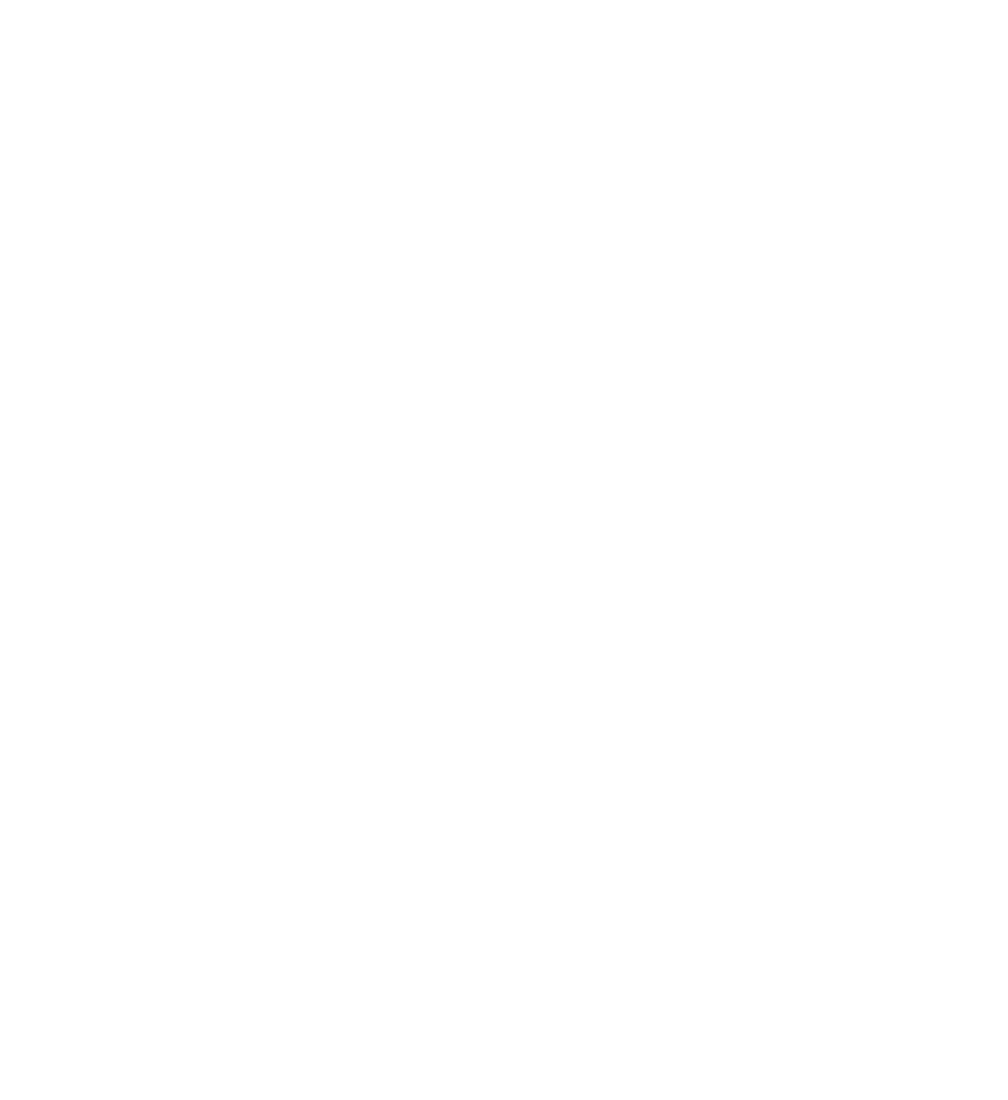
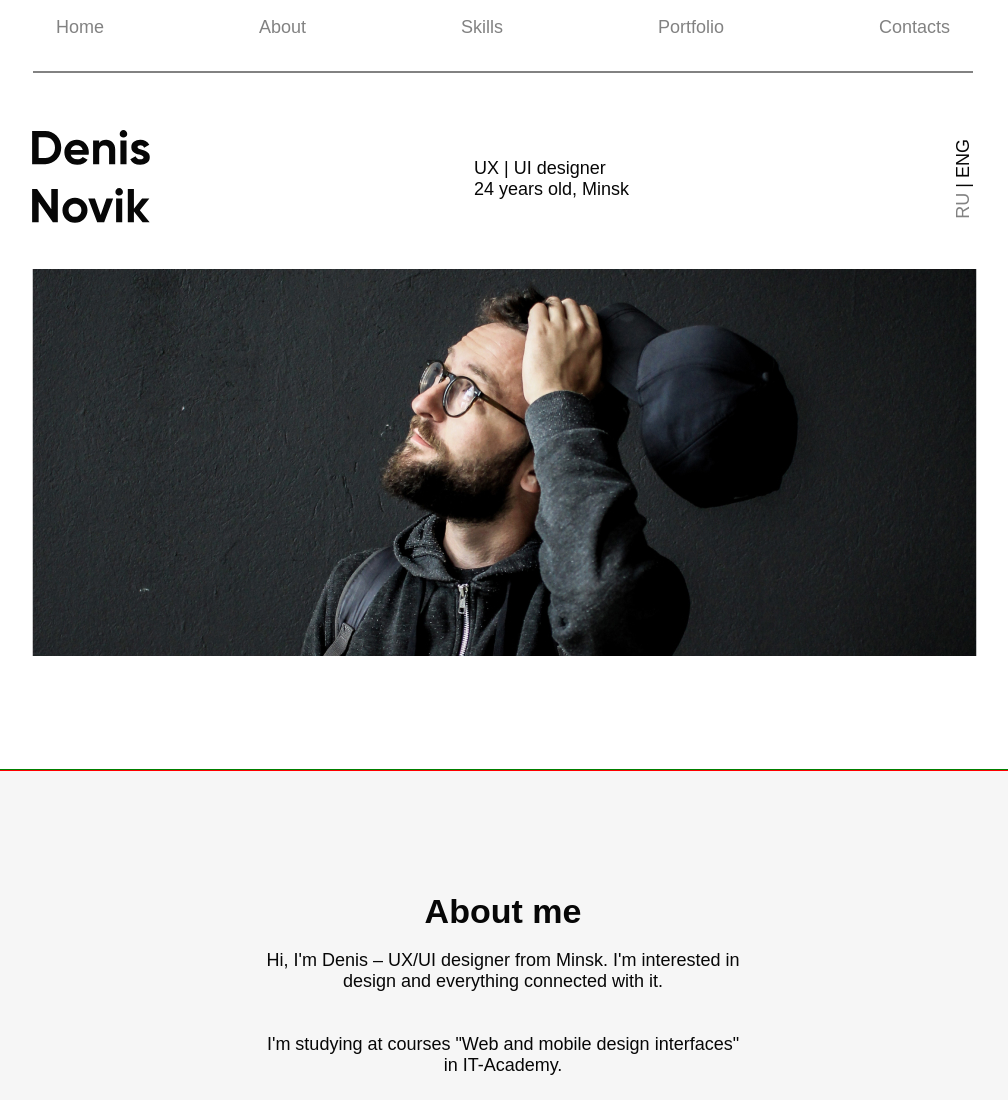
Before and after one commit to Aleksei-WebFronted/Denis-Novik, a plain HTML site: page index.html in a window 1280 px wide. Shown: the top 1100 px of the page, without its empty margins (137-1145 px from the left). Before the commit the page ends 800 px from the top, so only its background shows below. Drawn offline with Linux system fonts and the light colour scheme; a web font is replaced by a local one.

Commit message:
create about and skills

```diff
--- a/index.html
+++ b/index.html
@@ -6,8 +6,113 @@
     <meta name="viewport" content="width=device-width, initial-scale=1.0">
     <meta name="discription" content="Портфолио Дениса">
     <title>Denis Novik</title>
+    <link rel="preconnect" href="https://fonts.googleapis.com">
+    <link rel="preconnect" href="https://fonts.gstatic.com" crossorigin>
+    <link href="https://fonts.googleapis.com/css2?family=Alexandria:wght@500;700&display=swap" rel="stylesheet">
+    <link rel="stylesheet" href="https://cdnjs.cloudflare.com/ajax/libs/font-awesome/4.7.0/css/font-awesome.min.css">
+    <link rel="stylesheet" href="css/style.min.css">
 </head>
 <body>
 
+    <div class="wrapper">
+        <section class="home">
+            <div class="home__container">
+                <div class="container">
+                    <nav class="menu">
+                        <ul class="menu__list">
+                            <li class="menu__item"><a href="" class="menu__link">Home</a></li>
+                            <li class="menu__item"><a href="" class="menu__link">About</a></li>
+                            <li class="menu__item"><a href="" class="menu__link">Skills</a></li>
+                            <li class="menu__item"><a href="" class="menu__link">Portfolio</a></li>
+                            <li class="menu__item"><a href="" class="menu__link">Contacts</a></li>
+                        </ul>
+                    </nav>
+                    <div class="home__content">
+                        <div class="logo"><img src="icons/logo.svg" alt="Логотип"></div>
+                        <div class="home__text">UX | UI designer<br> 24 years old, Minsk</div>
+                        <div class="home__lang"><span class="lang-ru">RU</span> <span class="lang-eng">| ENG</span></div>
+                    </div>
+                    <img src="img/Denis.jpg" alt="Денис">
+                </div>
+            </div>
+        </section> <!-- end section home -->
+
+        <section class="about" id="about">
+            <div class="container about__container">
+                <div class="about__content">
+                    <div class="about__title"><h2>About me</h2></div>
+                    <div class="about__text">
+                        Hi, I'm Denis – UX/UI designer from Minsk.
+                        I'm interested in design and everything connected with it.
+                        <br>
+                        <br>
+                        <br>
+                        I'm studying at courses "Web and mobile design
+                        interfaces" in IT-Academy.
+                        <br>
+                        <br>
+                        <br>
+                        Ready to implement excellent projects
+                         with wonderful people.
+                    </div>
+                </div>
+            </div>
+        </section> <!-- end section about -->
+
+        <section class="skills" id="skills">
+            <div class="container skills__container">
+                <div class="skills__content">
+                    <div class="skills__title"><h2>Skills</h2></div>
+                    <div class="skills__text">I work in such programs as</div>
+                    <div class="skills__adobe">
+                        <div class="content__adobe">
+                            <img src="img/skills/photoshop.svg" alt="photoshop">
+                            <p>Adobe<br>Photoshop</p>
+                            <span class="fa fa-star checked"></span>
+                            <span class="fa fa-star checked"></span>
+                            <span class="fa fa-star checked"></span>
+                            <span class="fa fa-star checked"></span>
+                            <span class="fa fa-star"></span>
+                        </div>
+
+                        <div class="content__adobe">
+                            <img src="img/skills/illustrator.svg" alt="illustrator">
+                            <p>Adobe<br>Illustrator</p>
+                            <span class="fa fa-star checked"></span>
+                            <span class="fa fa-star checked"></span>
+                            <span class="fa fa-star checked"></span>
+                            <span class="fa fa-star"></span>
+                            <span class="fa fa-star"></span>
+                        </div>
+
+                        <div class="content__adobe">
+                            <img src="img/skills/effects.svg" alt="effects">
+                            <p>Adobe<br>After Effects</p>
+                            <span class="fa fa-star checked"></span>
+                            <span class="fa fa-star checked"></span>
+                            <span class="fa fa-star checked"></span>
+                            <span class="fa fa-star checked"></span>
+                            <span class="fa fa-star"></span>
+                        </div>
+
+                        <div class="content__adobe">
+                            <img src="img/skills/figma.svg" alt="figma">
+                            <p>Figma</p>
+                            <span class="fa fa-star checked"></span>
+                            <span class="fa fa-star checked"></span>
+                            <span class="fa fa-star checked"></span>
+                            <span class="fa fa-star checked"></span>
+                            <span class="fa fa-star"></span>
+                        </div>
+
+
+                    </div>
+                </div>
+            </div>
+        </section> <!-- end section skills -->
+
+
+    </div> <!-- end wrapper -->
+
 </body>
 </html>
--- a/sass/_about.sass
+++ b/sass/_about.sass
@@ -0,0 +1,13 @@
+.about
+    padding-top: 120px
+    padding-bottom: 110px
+    outline: 1px solid green
+    min-height: 510px
+    background: $bg
+    &__title
+        margin-bottom: 18px
+    &__content
+        margin: $mc
+        max-width: 490px
+        text-align: center
+        color: $tb
--- a/sass/_general.sass
+++ b/sass/_general.sass
@@ -1,10 +1,34 @@
-$kurale: 'Kurale', serif
+$al: 'Alexandria', sans-serif
 $os: "Open Sans", sans-serif
 
-*,
-*::before,
-*::after
-    box-sizing: border-box
+$wrap: 1445px
+$container: 972px
+$mc: 0 auto
+$bg: #F6F6F6 //Цвет фона
+$white: #fff
+$tb: #070707 //Цвет тексты черный
+$ts: #828282 //Цвет тексты серый
+$text: 18px
 
+@mixin flex($jc, $ai)
+    display: flex
+    flex-wrap: wrap
+    justify-content: $jc
+    align-items: $ai
 body
-    font-family: $os
+    background: $white
+    font-family: $al
+    color: $ts
+    font-size: $text
+.wrapper
+    max-width: $wrap
+    margin: $mc
+.container
+    max-width: $container
+    margin: $mc
+    padding: 0 15px
+h2
+    font-size: 34px
+    line-height: 42px
+    color: $tb
+    text-align: center
--- a/sass/_home.sass
+++ b/sass/_home.sass
@@ -0,0 +1,35 @@
+.home
+    min-height: 770px
+    outline: 1px solid red
+    &__content
+        @include flex(space-between, center)
+        padding: 40px 0px
+    &__text
+        color: $tb
+    &__lang
+        writing-mode: vertical-rl
+        transform: rotate(-180deg)
+.lang-eng
+    color: $tb
+
+
+
+.menu
+    height: 90px
+    @include flex(center, center)
+    &::after
+        content: ""
+        width: 940px
+        border: 1px solid #828282
+        transform: matrix(1, 0, 0, 1, 0, 0)
+    &__list
+        @include flex(center, center)
+    &__item
+        margin-right: 155px
+        &:last-child
+            margin-right: 0
+    &__link
+        color: $ts
+        transition: 0.3s
+        &:hover
+            color: $tb
--- a/sass/_reset.sass
+++ b/sass/_reset.sass
@@ -1,4 +1,12 @@
-*
+*,
+*::before,
+*::after
     margin: 0
     padding: 0
     box-sizing: border-box
+
+ul
+    list-style: none
+
+a
+    text-decoration: none
--- a/sass/_skills.sass
+++ b/sass/_skills.sass
@@ -0,0 +1,21 @@
+.skills
+    padding-top: 90px
+    padding-bottom: 110px
+    outline: 1px solid blue
+    min-height: 610px
+    &__title
+        margin-bottom: 70px
+    &__text
+        margin-bottom: 85px
+        text-align: center
+    &__adobe
+        @include flex(space-between, center)
+        text-align: center
+        img
+            margin-bottom: 25px
+        p
+            margin-bottom: 40px
+.content__adobe
+    max-width: 170px
+.checked
+    color: $tb
```
Also changed, not shown: css/style.min.css, img/Denis.jpg (added), 1 other file.
